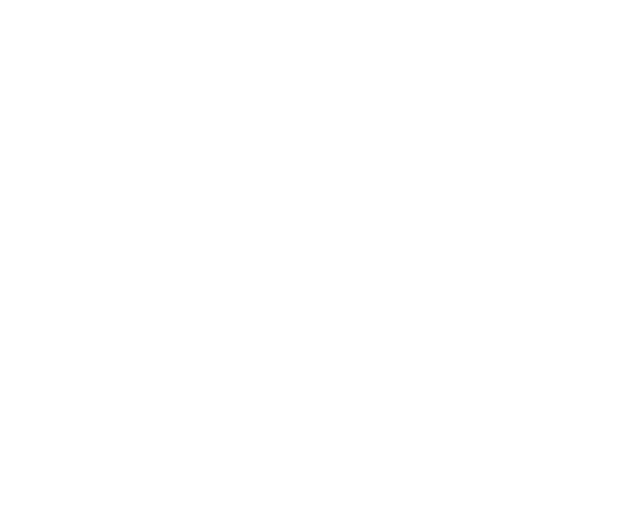
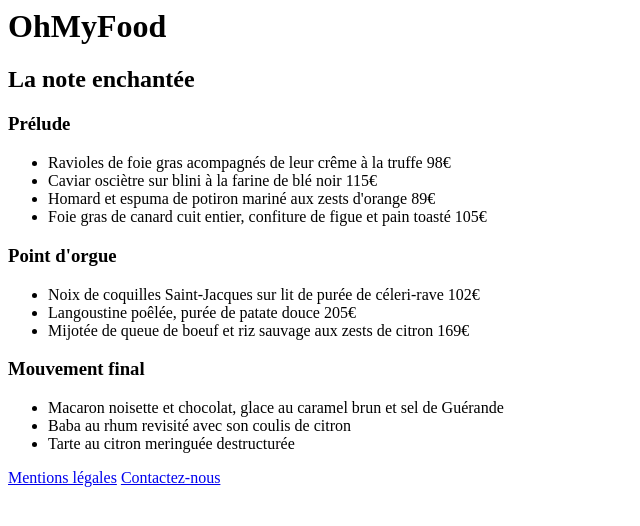
Before and after one commit to SuperHomme/ohmyfood, a plain HTML site: page pages/la_note_enchantee.html in a window 1280 px wide. Shown: the whole page, without its empty margins (0-640 px from the left). Drawn offline with Linux system fonts and the light colour scheme.

Commit message:
structure html la note enchantée

```diff
--- a/pages/la_note_enchantee.html
+++ b/pages/la_note_enchantee.html
@@ -0,0 +1,76 @@
+<html lang="fr">
+    <head>
+        <meta charset="utf-8" />
+        <meta name="viewport" content="width=device-width, initial-scale=1.0">
+        <link href="css/style.css" rel="stylesheet">
+        <title>OhMyFood - La note enchantée</title>
+    </head>
+    <body>
+        <header>
+            <h1>OhMyFood</h1>
+        </header>
+        <main>
+            <header>
+                <!-- contrairement aux autres menus, ajouter une image "double croche"-->
+                <h2>La note enchantée</h2>
+            </header>
+            <article>
+                <h3>Prélude</h3>
+                <ul>
+                    <li>
+                        Ravioles de foie gras acompagnés de leur crême à la truffe
+                        <span>98€</span>
+                    </li>
+                    <li>
+                        Caviar osciètre sur blini à la farine de blé noir
+                        <span>115€</span>
+                    </li>
+                    <li>
+                        Homard et espuma de potiron mariné aux zests d'orange
+                        <span>89€</span>
+                    </li>
+                    <li>
+                        Foie gras de canard cuit entier, confiture de figue et pain toasté
+                        <span>105€</span>
+                    </li>
+                </ul>
+            </article>
+            <article>
+                <h3>Point d'orgue</h3>
+                <ul>
+                    <li>
+                        Noix de coquilles Saint-Jacques sur lit de purée de céleri-rave
+                        <span>102€</span>
+                    </li>
+                    <li>
+                        Langoustine poêlée, purée de patate douce
+                        <span>205€</span>
+                    </li>
+                    <li>
+                        Mijotée de queue de boeuf et riz sauvage aux zests de citron
+                        <span>169€</span>
+                    </li>
+                </ul>
+            </article>
+            <article>
+                <h3>Mouvement final</h3>
+                <ul>
+                    <li>
+                        Macaron noisette et chocolat, glace au caramel brun et sel de Guérande
+                    </li>
+                    <li>
+                        Baba au rhum revisité avec son coulis de citron
+                    </li>
+                    <li>
+                        Tarte au citron meringuée destructurée
+                    </li>
+                </ul>
+            </article>
+            <!-- ajouter un rappel du titre en bas-->
+        </main>
+        <footer>
+            <a href="pages/mentions_legales.html">Mentions légales</a>
+            <a href="mailto:ugo.defeli@gmail.com">Contactez-nous</a>
+        </footer>
+    </body>
+</html>
```
Also changed, not shown: index.html (+1 -2 lines).
